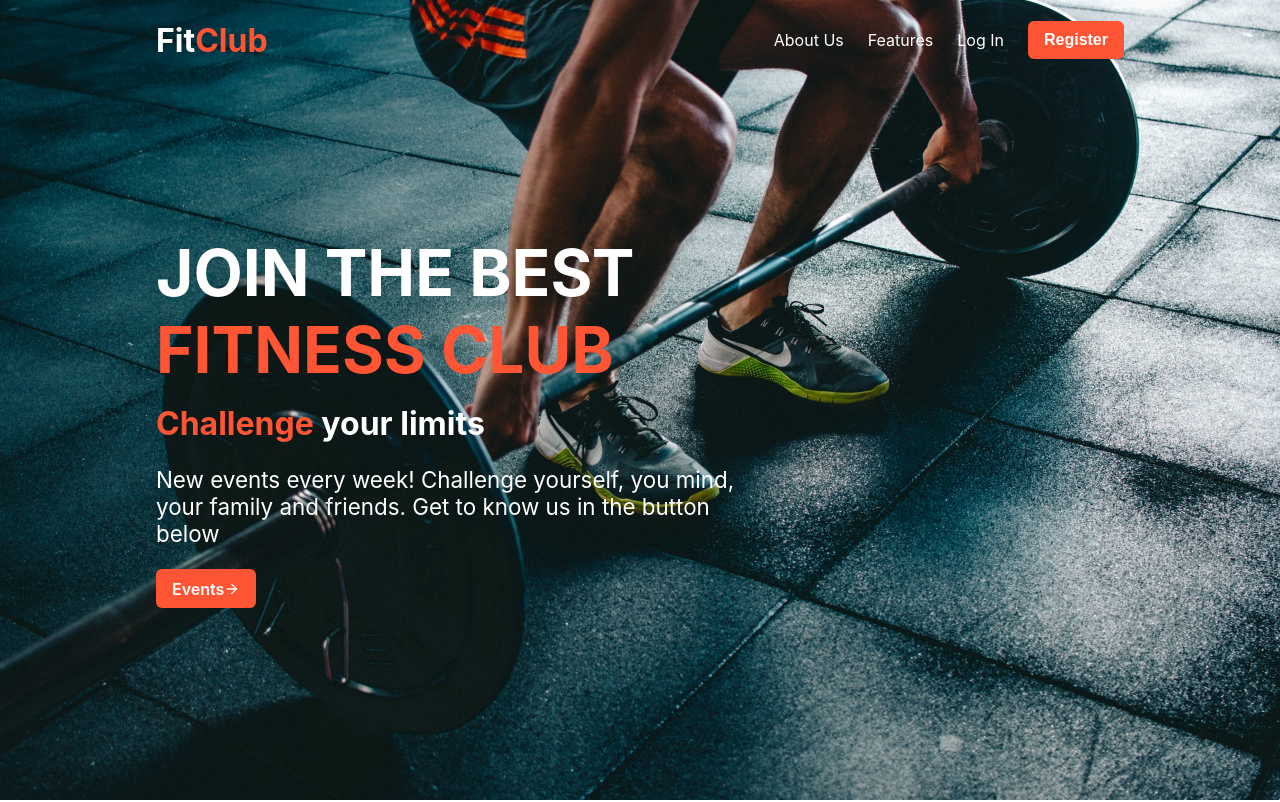
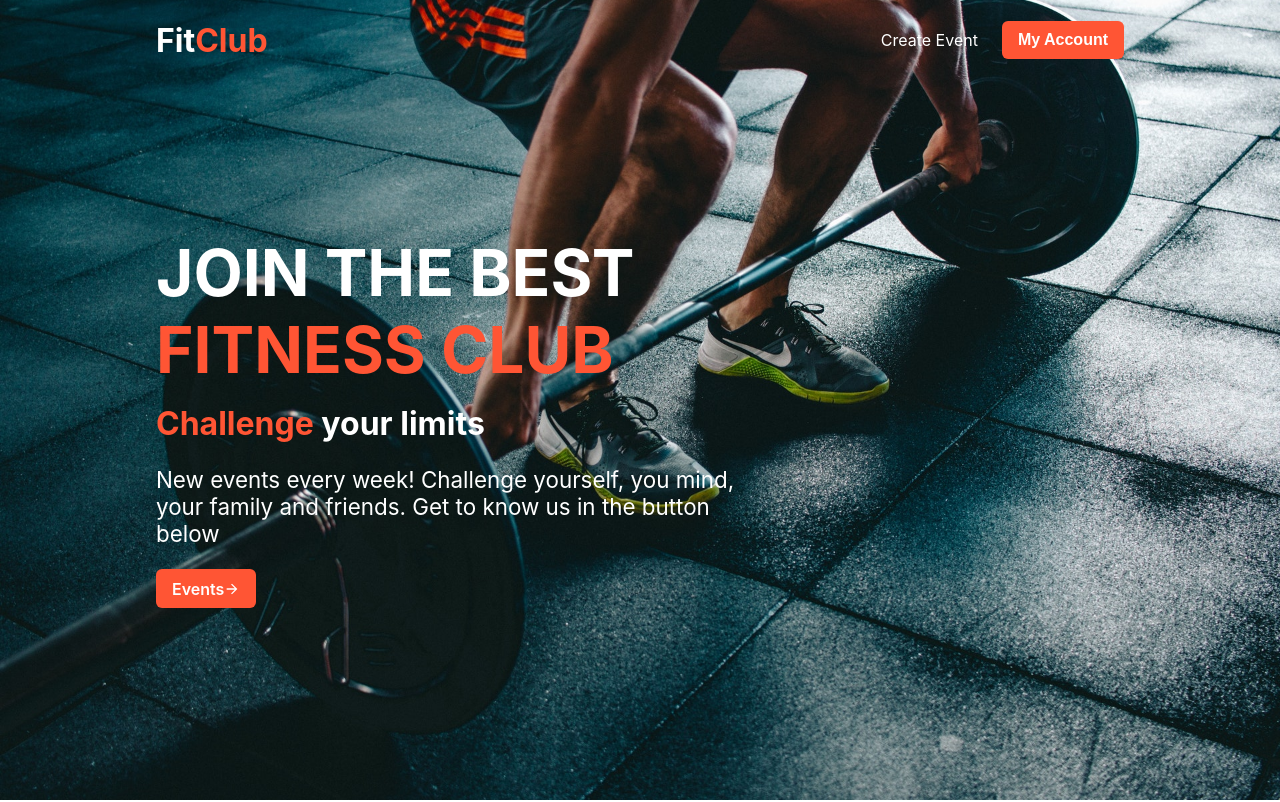
Before and after one commit to josh231101/FitnessClub, a React (Create React App) app in the folder frontend/: page /login in a window 1280 px wide. Shown: the top 802 px of the page. Built offline with nearby package versions, Linux system fonts and the light colour scheme.

Commit message:
Add react context api, update to dynamic navbar

```diff
--- a/frontend/src/components/Navbar/index.js
+++ b/frontend/src/components/Navbar/index.js
@@ -3,42 +3,27 @@ import { Link as LinkS } from "react-scroll";
 import { Link as LinkR } from "react-router-dom";
 import { FaBars } from "react-icons/fa";
 import { animateScroll as scroll } from "react-scroll";
+import {useStateValue} from "../../services/StateProvider";
 import "./NavbarElements.css";
 
-const Navbar = ({ toggle }) => {
+const Navbar = ({ toggle ,isHome}) => {
+  const user = useStateValue();
   const toggleHome = () => {
     scroll.scrollToTop();
   };
   const changeNav = () => {
+    const navbar = document.querySelector(".navbar");
     if (window.scrollY >= 80) {
-      document
-        .getElementsByClassName("navbar")[0]
-        .classList.remove("navbar--transparent");
-      document
-        .getElementsByClassName("navbar")[0]
-        .classList.add("navbar--active");
+      navbar.classList.remove("navbar--transparent");
+      navbar.classList.add("navbar--active");
     } else {
-      document
-        .getElementsByClassName("navbar")[0]
-        .classList.remove("navbar--active");
-      document
-        .getElementsByClassName("navbar")[0]
-        .classList.add("navbar--transparent");
+      navbar.classList.remove("navbar--active");
+      navbar.classList.add("navbar--transparent");
     }
   };
-
-  useEffect(() => {
-    window.addEventListener("scroll", changeNav);
-  }, []);
+  const homeLinks = ()=>{
     return (
-    <nav className="navbar navbar--transparent">
-      <div className="navbar__wrapper">
-        <ul className="navbar__items">
-          <li className="navbar__title-wrapper">
-            <LinkR className="navbar__title" to="/" onClick={toggleHome}>
-              Fit<span>Club</span>
-            </LinkR>
-          </li>
+      <>
       <li className="navbar__link">
             <LinkS
               to="about"
@@ -61,14 +46,51 @@ const Navbar = ({ toggle }) => {
               Features
             </LinkS>
           </li>
+          </>
+    )
+  }
+  const newUserLinks = ()=>{
+    return(
+      <>
       <li className="navbar__link">
-            <LinkR to="/login">Log In</LinkR>
+      < LinkR to="/login">Log In</LinkR>
       </li>
       <li className="navbar__link">
         <LinkR to="/register">
           <button className="btn primary">Register</button>
         </LinkR>
       </li>
+      </>
+    )
+  }
+  const userLinks = () =>{
+    return(
+      <>
+        <li className="navbar__link">
+          < LinkR to="/myaccount">Create Event</LinkR>
+        </li>
+        <li className="navbar__link">
+          <LinkR to="/events">
+            <button className="btn primary">My Account</button>
+          </LinkR>
+        </li>
+      </>
+    )
+  }
+  useEffect(() => {
+    window.addEventListener("scroll", changeNav);
+  }, []);
+  return (
+    <nav className="navbar navbar--transparent">
+      <div className="navbar__wrapper">
+        <ul className="navbar__items">
+          <li className="navbar__title-wrapper">
+            <LinkR className="navbar__title" to="/" onClick={toggleHome}>
+              Fit<span>Club</span>
+            </LinkR>
+          </li>
+          {isHome && homeLinks()}
+          {user ? userLinks(): newUserLinks() }
         </ul>
         <div className="navbar__burger-icon" onClick={toggle}>
           <FaBars />
--- a/frontend/src/index.js
+++ b/frontend/src/index.js
@@ -1,8 +1,13 @@
 import React from 'react';
 import ReactDOM from 'react-dom';
 import './index.css';
+import {StateProvider} from './services/StateProvider';
+import reducer, {initialState} from './services/reducer';
 import App from './App';
 
 ReactDOM.render(
-    <App />, document.getElementById('root')
+    <StateProvider initialState={initialState} reducer={reducer}>
+        <App />
+    </StateProvider>
+    ,document.getElementById('root')
 );
--- a/frontend/src/pages/Home/index.js
+++ b/frontend/src/pages/Home/index.js
@@ -24,9 +24,8 @@ const Home = () => {
   };
   return (
     <>
-      <Navbar />
       <Sidebar isOpen={isOpen} toggle={toggle} />
-      <Navbar toggle={toggle} />
+      <Navbar toggle={toggle} isHome={true}/>
       <HeroSection />
       <main>
         <About />
--- /dev/null
+++ b/frontend/src/services/StateProvider.js
@@ -0,0 +1,11 @@
+import React,{createContext, useContext,useReducer} from 'react';
+
+export const StateContext = createContext();
+
+export const StateProvider = ({reducer,initialState,children}) =>(
+    <StateContext.Provider value={useReducer(reducer, initialState)}>
+        {children}
+    </StateContext.Provider>
+)
+
+export const useStateValue = () => useContext(StateContext);
--- /dev/null
+++ b/frontend/src/services/reducer.js
@@ -0,0 +1,17 @@
+export const initialState = {
+    user : window.localStorage.getItem('user'),
+}
+
+const reducer = (state,action) =>{
+    switch(action.type){
+        case 'SET_USER':
+            return {
+                ...state,
+                user : action.user
+            }
+        default :
+            return state;
+    }
+}
+
+export default reducer;
```
Lines whose indentation alone changed are shown as unchanged.
